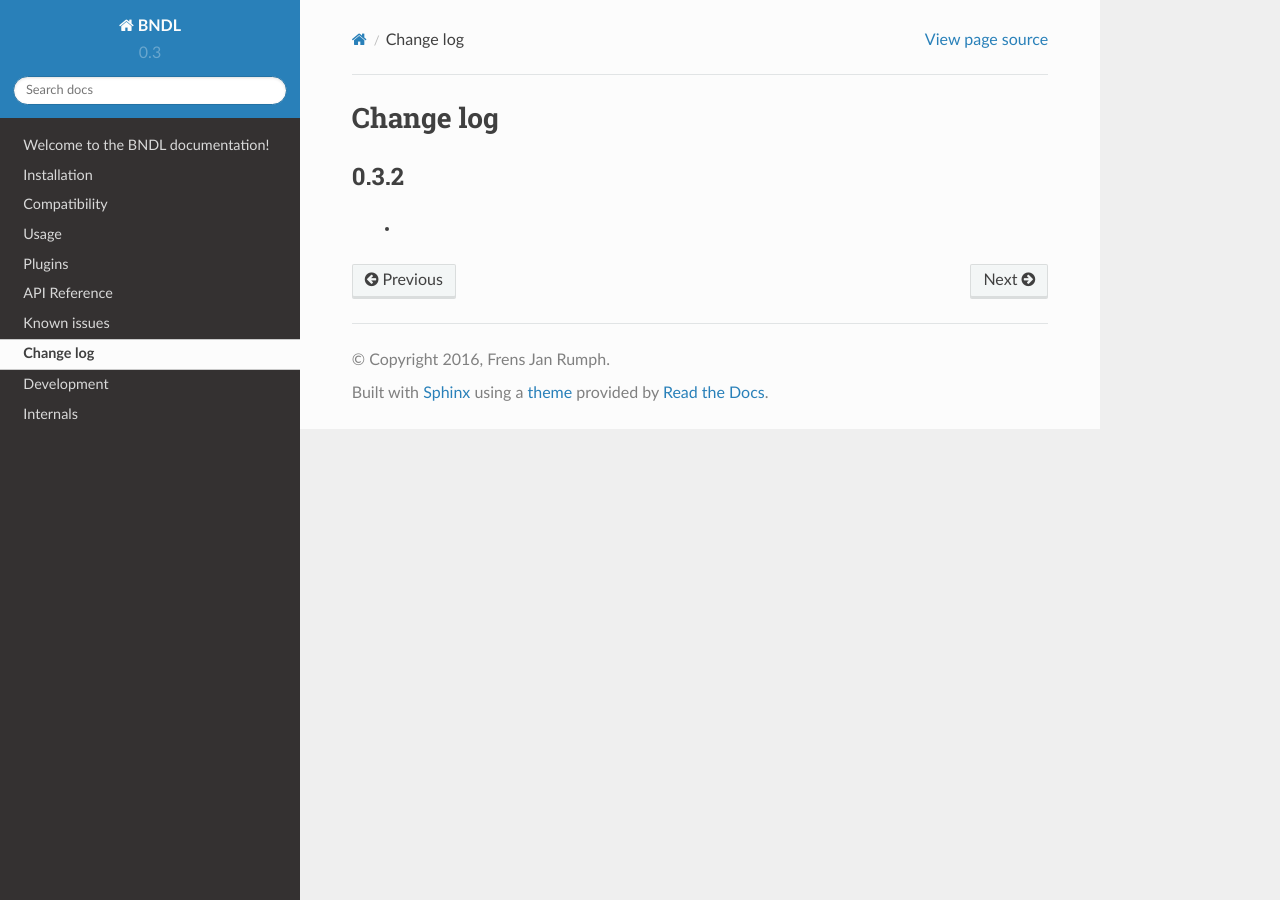
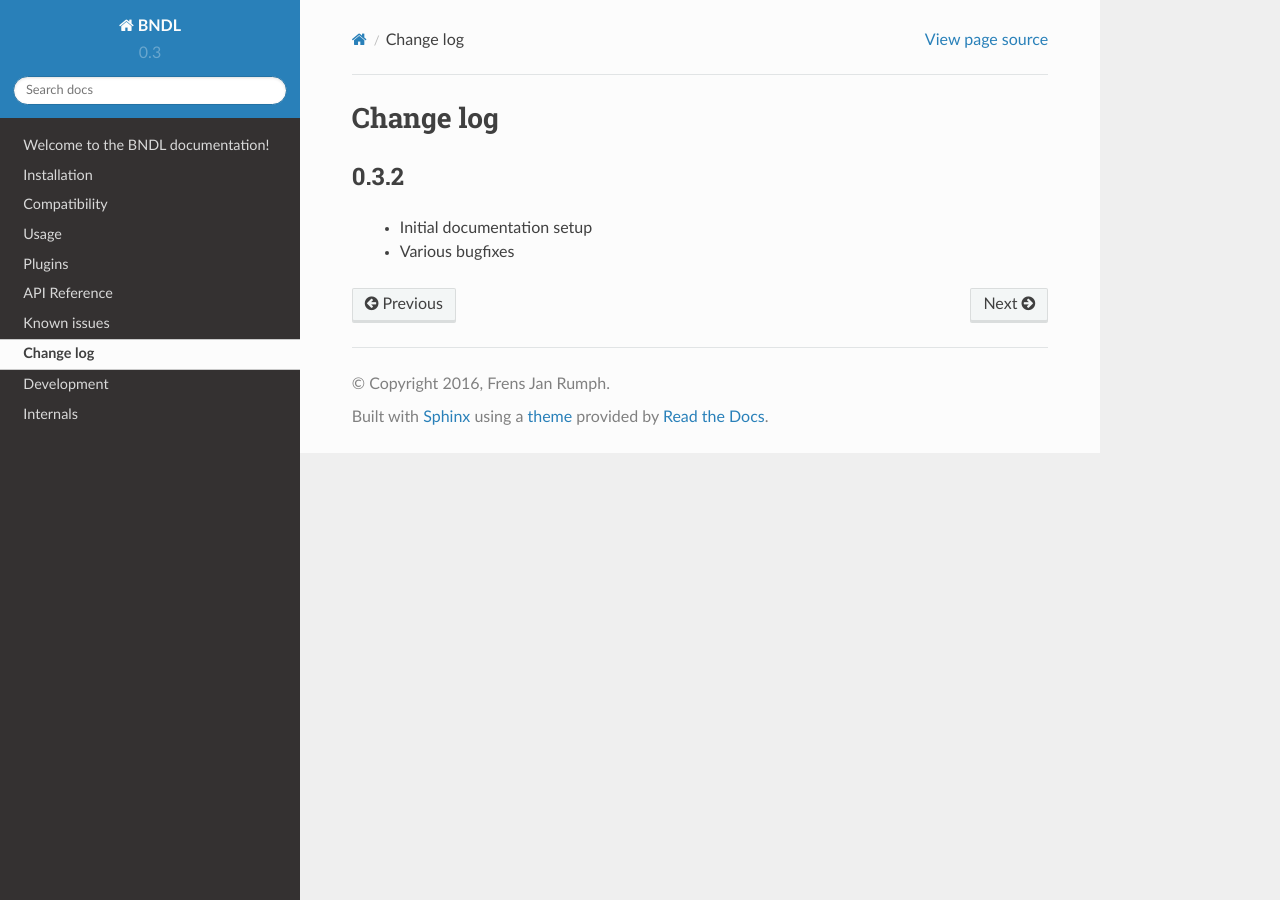
Before and after one commit to bndl/bndl, a Sphinx documentation site: the page built from docs/changelog.rst, in a window 1280 px wide. Built offline with Sphinx 7.4.7 and the Read the Docs theme 2.0.0, drawn with Linux system fonts in a browser that asks for light colours; pages that are not in the unit, such as notebooks, are missing from menus.

Commit message:
release 0.3.2

```diff
--- a/bndl/__init__.py
+++ b/bndl/__init__.py
@@ -6,5 +6,5 @@ if os.path.exists('logging.conf'):
     logging.config.fileConfig('logging.conf', disable_existing_loggers=False)
 
 
-__version_info__ = (0, 3, 2, 'dev1')
+__version_info__ = (0, 3, 2)
 __version__ = '.'.join(map(str, __version_info__))
--- a/docs/changelog.rst
+++ b/docs/changelog.rst
@@ -3,5 +3,5 @@ Change log
 
 0.3.2
 -----
-
- *
+ * Initial documentation setup
+ * Various bugfixes
```
